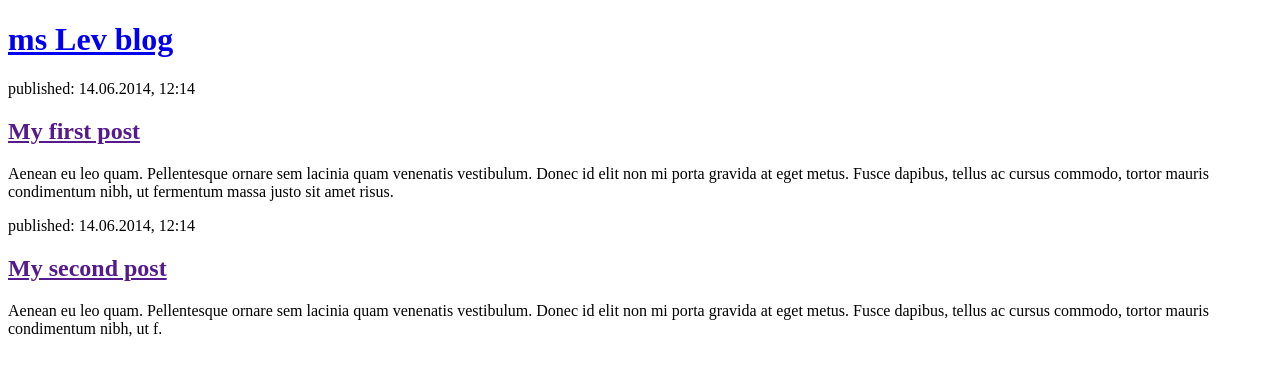
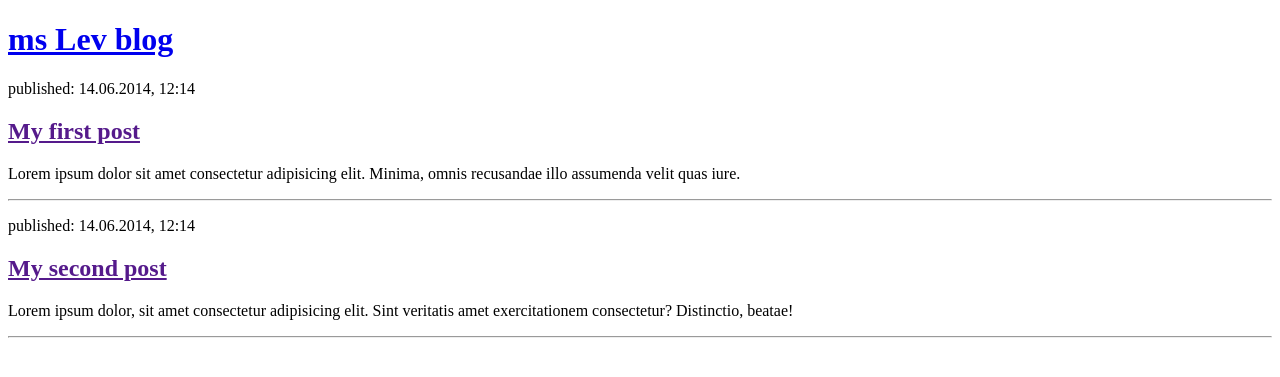
Before and after one commit to lev007-ops/my_site_blog, a Django app: page / in a window 1280 px wide. Shown: the top 377 px of the page. Run offline with Django 3.2, Linux system fonts and the light colour scheme.

Commit message:
modified template

```diff
--- a/blog/templates/blog/post_list.html
+++ b/blog/templates/blog/post_list.html
@@ -14,13 +14,15 @@
     <div>
         <p>published: 14.06.2014, 12:14</p>
         <h2><a href="">My first post</a></h2>
-        <p>Aenean eu leo quam. Pellentesque ornare sem lacinia quam venenatis vestibulum. Donec id elit non mi porta gravida at eget metus. Fusce dapibus, tellus ac cursus commodo, tortor mauris condimentum nibh, ut fermentum massa justo sit amet risus.</p>
+        <p>Lorem ipsum dolor sit amet consectetur adipisicing elit. Minima, omnis recusandae illo assumenda velit quas iure.</p>
+        <hr>
     </div>
 
     <div>
         <p>published: 14.06.2014, 12:14</p>
         <h2><a href="">My second post</a></h2>
-        <p>Aenean eu leo quam. Pellentesque ornare sem lacinia quam venenatis vestibulum. Donec id elit non mi porta gravida at eget metus. Fusce dapibus, tellus ac cursus commodo, tortor mauris condimentum nibh, ut f.</p>
+        <p>Lorem ipsum dolor, sit amet consectetur adipisicing elit. Sint veritatis amet exercitationem consectetur? Distinctio, beatae!</p>
+        <hr>
     </div>
 </body>
 </html>
```
